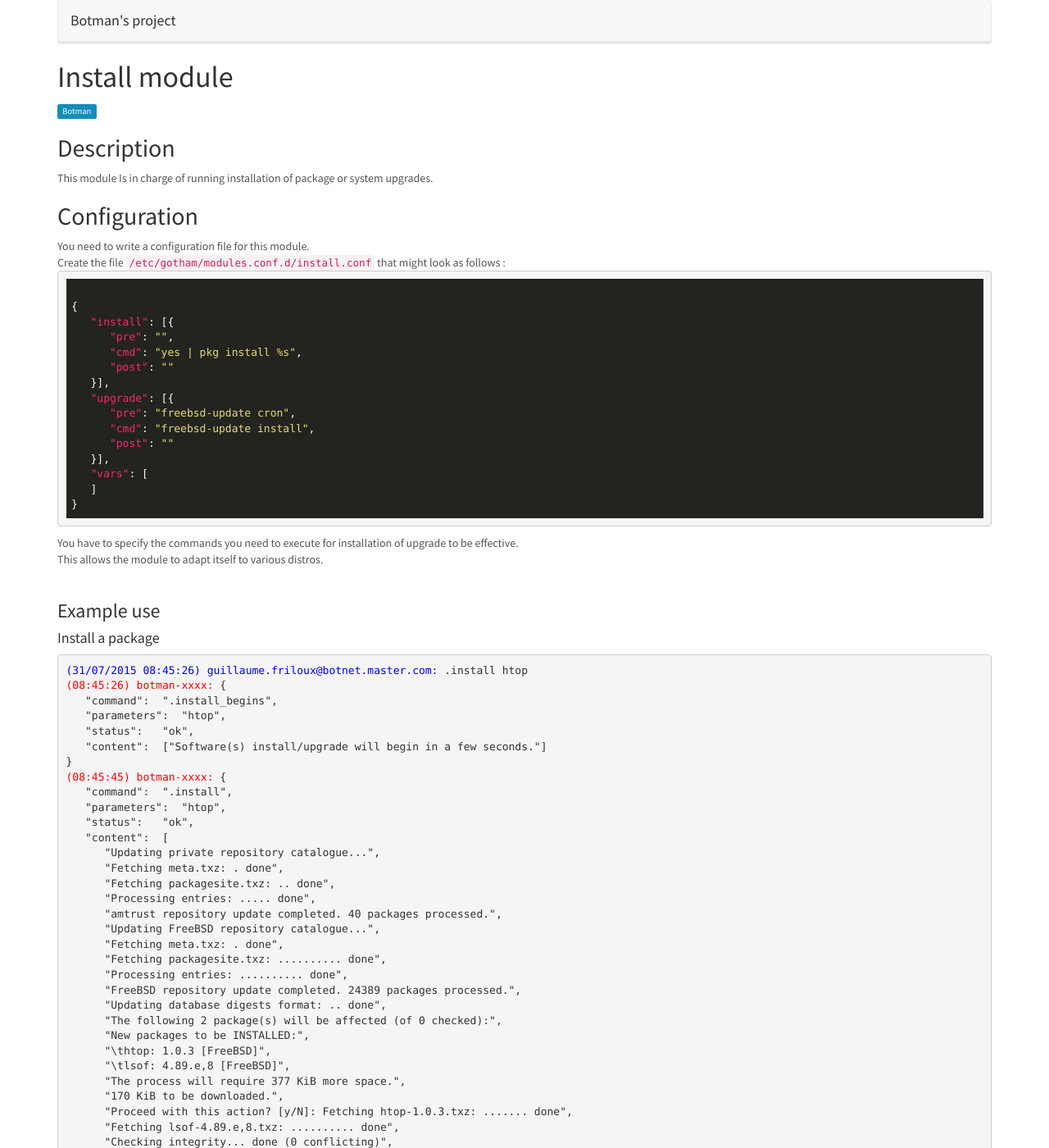
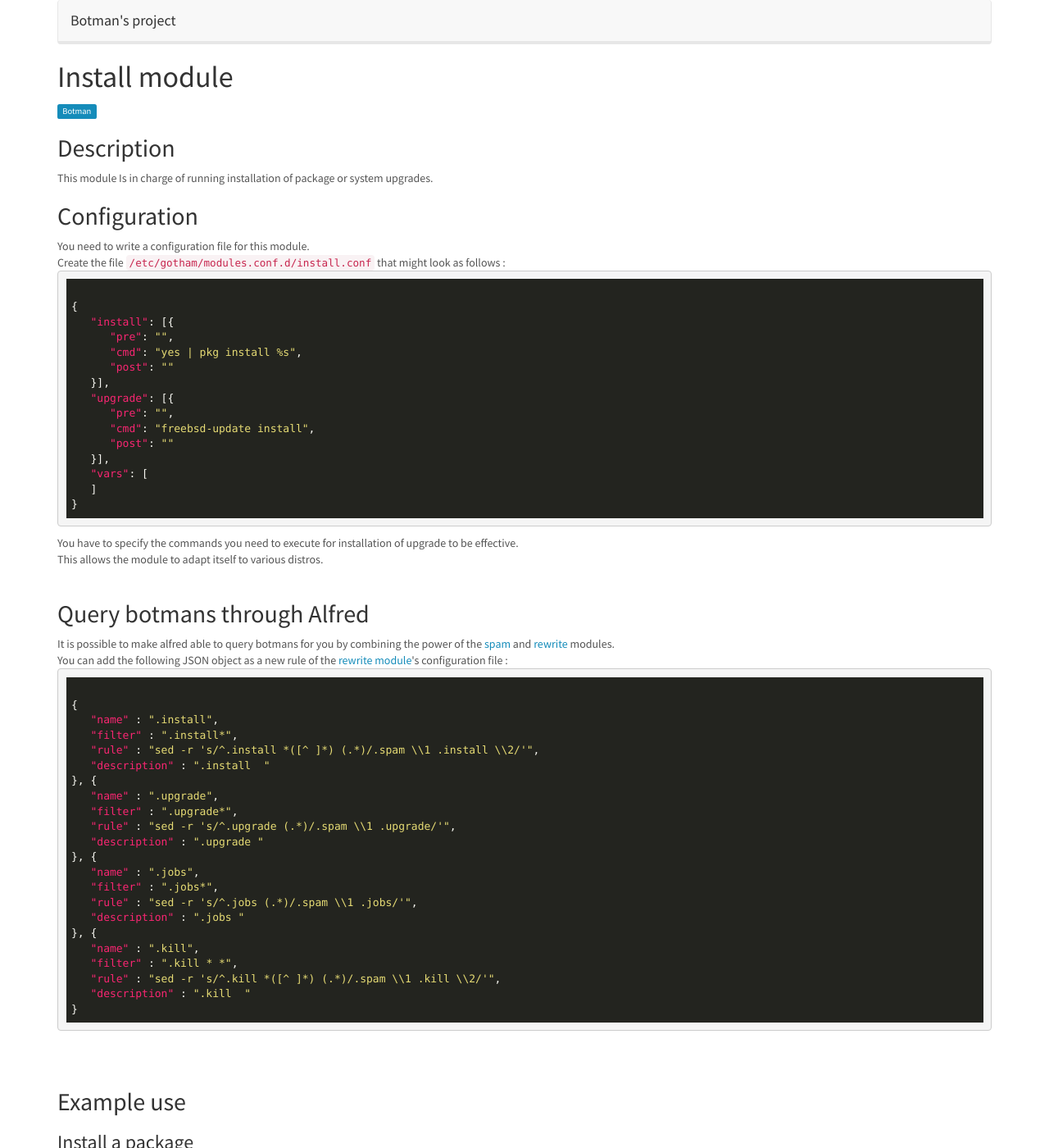
Before and after one commit to gfriloux/botman, a Jekyll site: the page built from docs/_modules/install.html, in a window 1280 px wide and 1400 px high. Shown: the whole window at 82% size. Built offline with Jekyll 4.4.1, drawn with Linux system fonts in a browser that asks for light colours; nearby versions of some CDN libraries.

Commit message:
docs: For each module's documentation, tell if a rewrite rule is possible.
refs #23

```diff
--- a/docs/_modules/install.html
+++ b/docs/_modules/install.html
@@ -21,7 +21,7 @@ Create the file <code>/etc/gotham/modules.conf.d/install.conf</code> that might
       "post": ""
    }],
    "upgrade": [{
-      "pre": "freebsd-update cron",
+      "pre": "",
       "cmd": "freebsd-update install",
       "post": ""
    }],
@@ -32,9 +32,40 @@ You have to specify the commands you need to execute for installation of upgrade
 This allows the module to adapt itself to various distros.
 <br /><br />
 
-<h3>Example use</h3>
+<h2>Query botmans through Alfred</h2>
+It is possible to make alfred able to query botmans for you by
+combining the power of the <a href="{{ site.github.url }}/modules/spam.html">spam</a>
+and <a href="{{ site.github.url }}/modules/rewrite.html">rewrite</a> modules.<br />
+You can add the following JSON object as a new rule of the
+<a href="{{ site.github.url }}/modules/rewrite.html">rewrite module</a>'s
+configuration file :
+<pre><code class="json">
+{
+   "name" : ".install",
+   "filter" : ".install*",
+   "rule" : "sed -r 's/^.install *([^ ]*) (.*)/.spam \\1 .install \\2/'",
+   "description" : ".install <pattern> <softwarelist>"
+}, {
+   "name" : ".upgrade",
+   "filter" : ".upgrade*",
+   "rule" : "sed -r 's/^.upgrade (.*)/.spam \\1 .upgrade/'",
+   "description" : ".upgrade <pattern>"
+}, {
+   "name" : ".jobs",
+   "filter" : ".jobs*",
+   "rule" : "sed -r 's/^.jobs (.*)/.spam \\1 .jobs/'",
+   "description" : ".jobs <pattern>"
+}, {
+   "name" : ".kill",
+   "filter" : ".kill * *",
+   "rule" : "sed -r 's/^.kill *([^ ]*) (.*)/.spam \\1 .kill \\2/'",
+   "description" : ".kill <pattern> <job_id>"
+}</code></pre>
+<br /><br />
 
-<h4>Install a package</h4>
+<h2>Example use</h2>
+
+<h3>Install a package</h3>
 <pre>
 <span style="color:blue">(31/07/2015 08:45:26) guillaume.friloux@botnet.master.com:</span> .install htop
 <span style="color:red">(08:45:26) botman-xxxx:</span> {
```
Also changed, not shown: docs/_modules/gdb.html (+26 -0 lines), docs/_modules/info.html (+23 -2 lines), docs/_modules/network.html (+6 -4 lines), docs/_modules/ssh_tunnel.html (+21 -0 lines).
